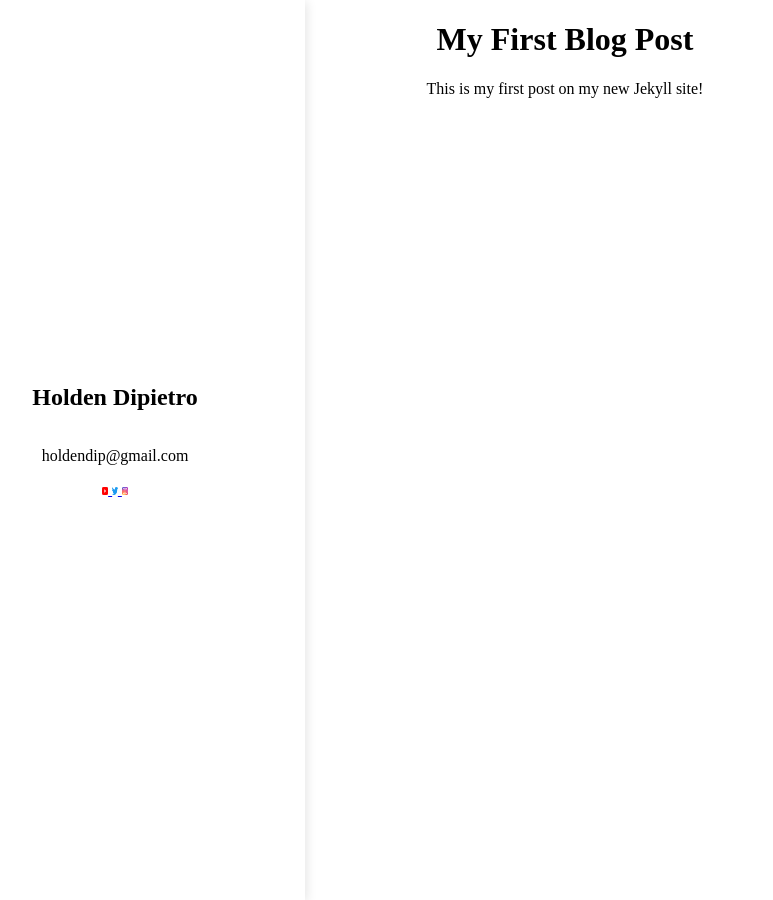
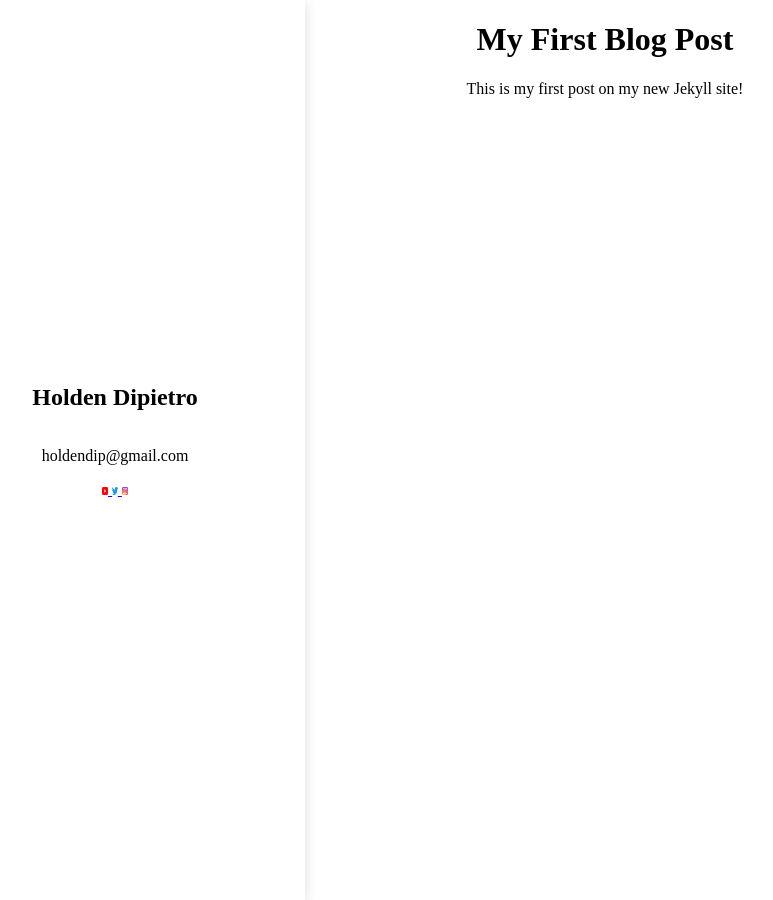
Before and after one commit to Holden-dip/Portfolio, a Jekyll site: the page built from 2025-03-24-first-post.md, in a window 1280 px wide. Shown: the whole page, without its empty margins (75-848 px from the left). Built offline with Jekyll 4.4.1, drawn with Linux system fonts in a browser that asks for light colours.

Commit message:
Update default.html

```diff
--- a/_layouts/default.html
+++ b/_layouts/default.html
@@ -9,6 +9,7 @@
 		.info{
 			text-align: center;
 			margin-bottom: 2rem;
+			margin-left: 5rem;
 		}
 
 
```
